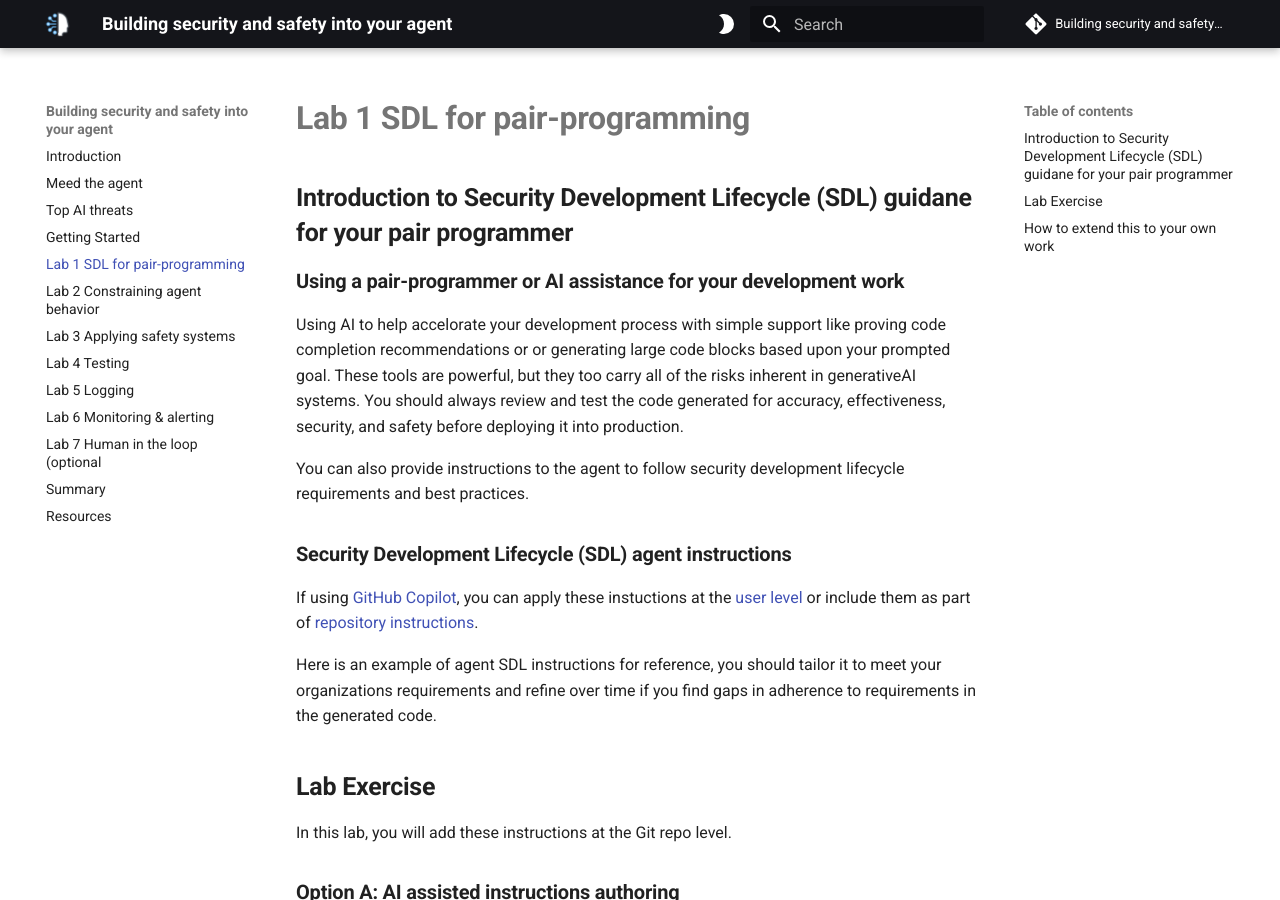
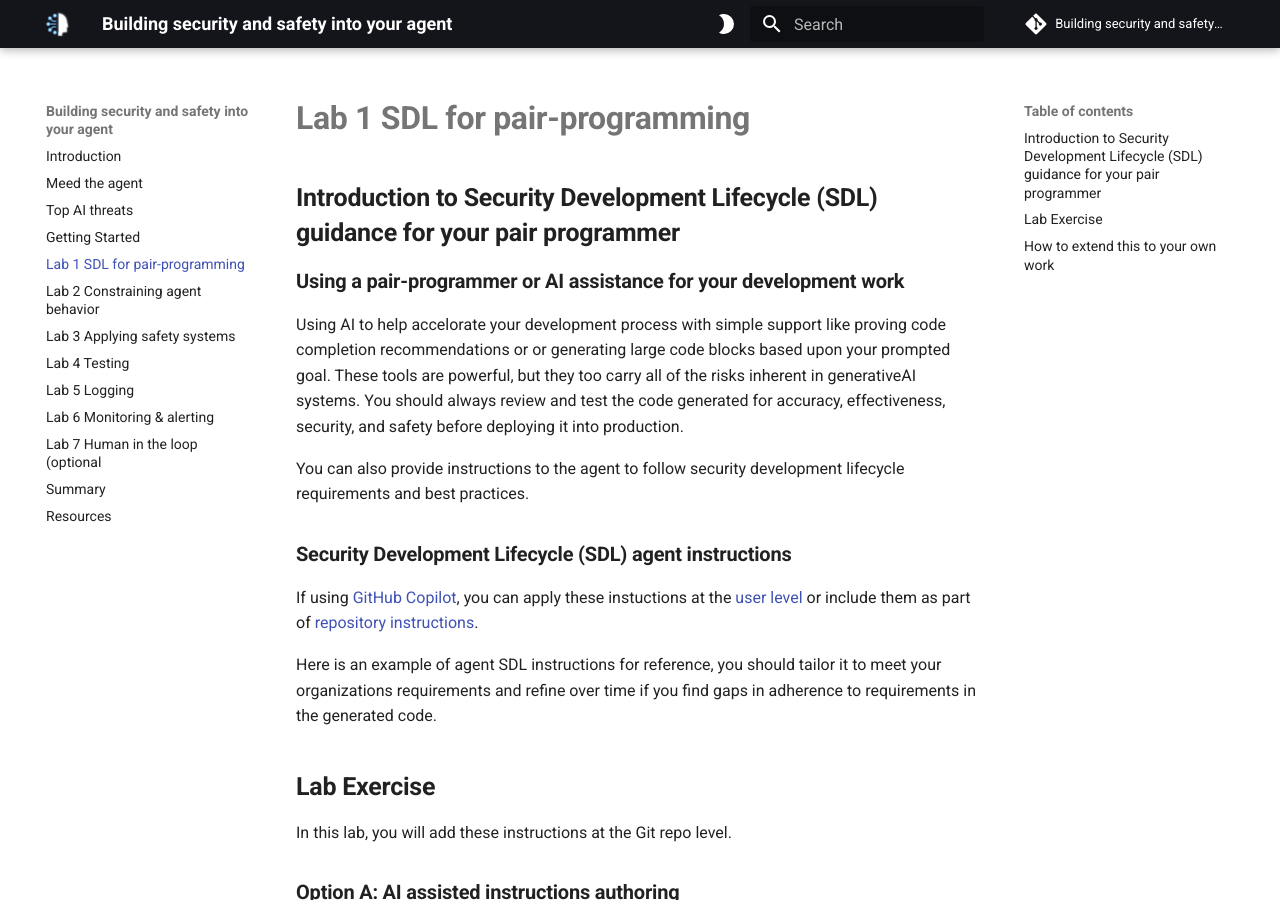
Before and after one commit to Harmonym/security-lab-time-for-agents, an MkDocs documentation site: the page built from docs/docs/lab-1-sdl-instructions.md, in a window 1280 px wide and 900 px high. Built offline with MkDocs 1.6.1 and Material for MkDocs 9.7.7, drawn with Linux system fonts in a browser that asks for light colours; comment, search, counter and statistics services are not loaded.

```diff
--- a/docs/docs/lab-1-sdl-instructions.md
+++ b/docs/docs/lab-1-sdl-instructions.md
@@ -1,4 +1,4 @@
-## Introduction to Security Development Lifecycle (SDL) guidane for your pair programmer
+## Introduction to Security Development Lifecycle (SDL) guidance for your pair programmer
 
 ### Using a pair-programmer or AI assistance for your development work
 
```
